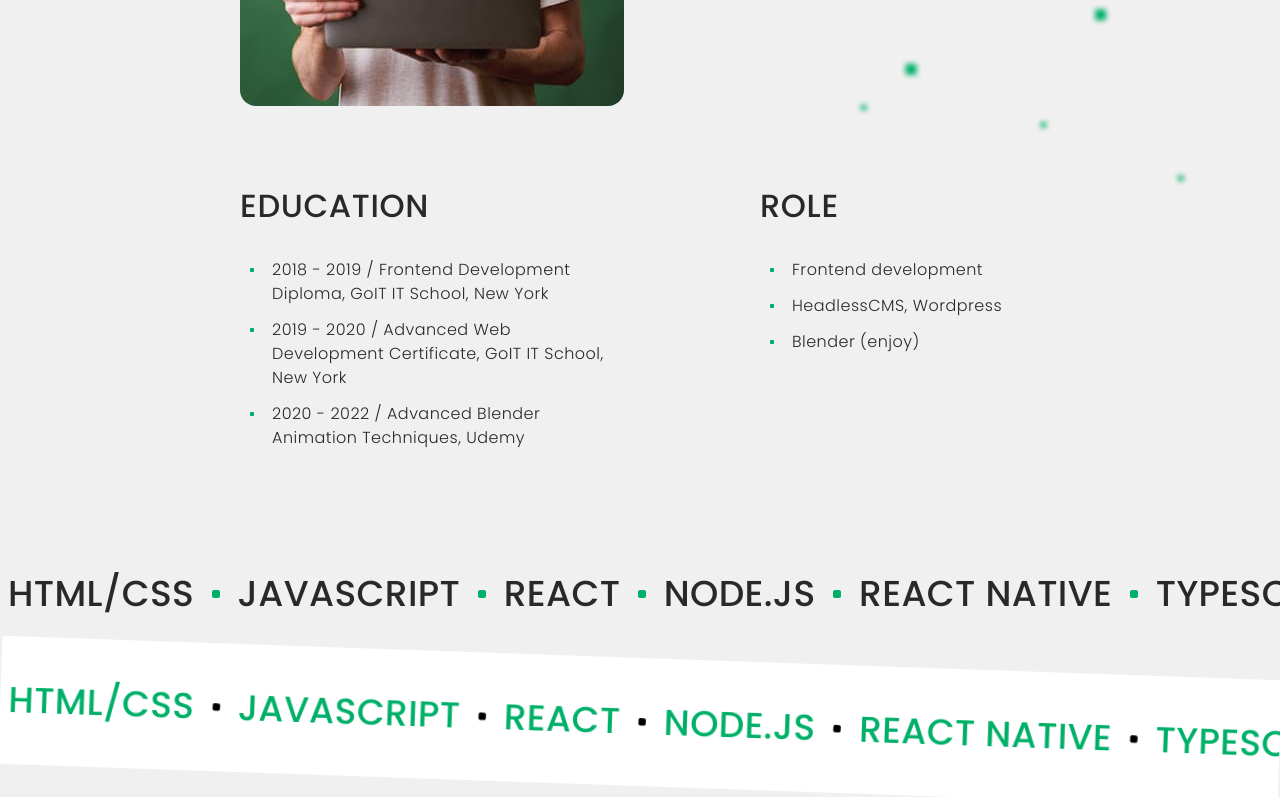
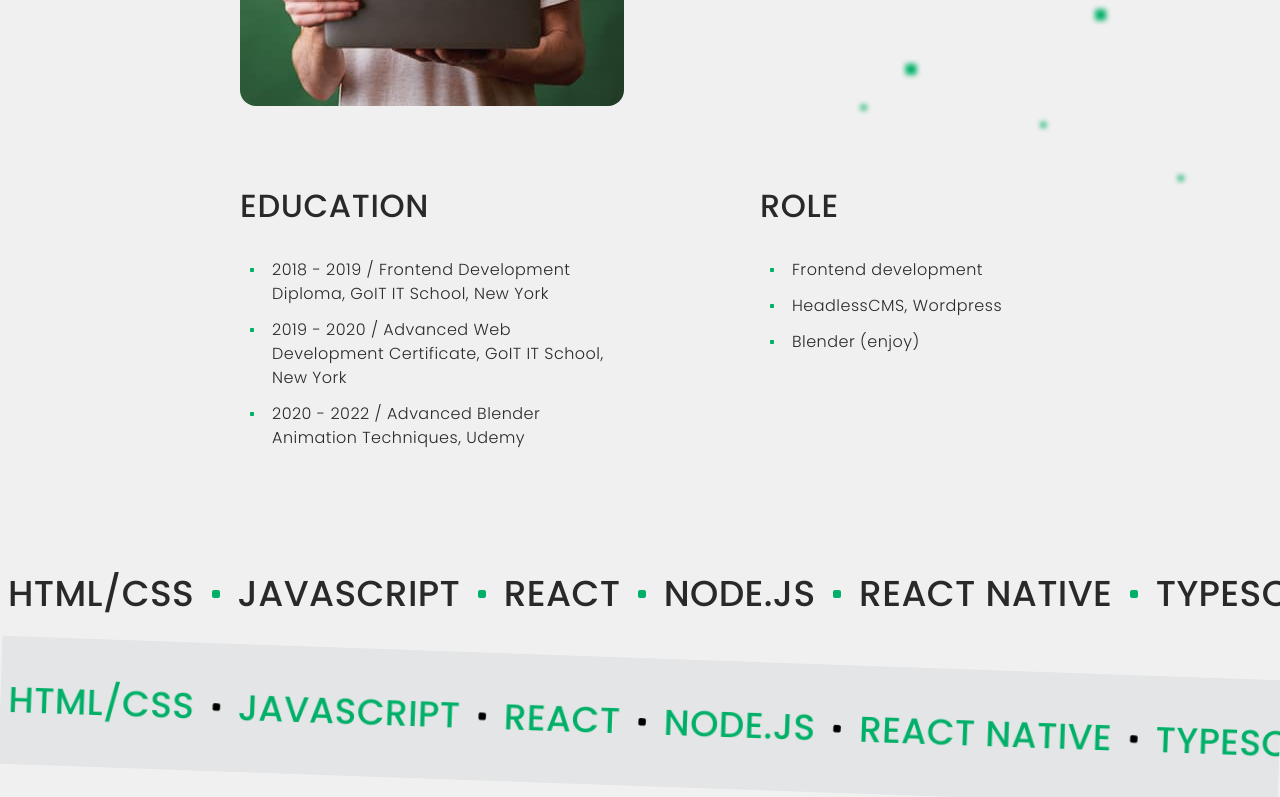
Before and after one commit to Tetiana-Polishchuk3/input-1st, a website built with Vite: page src/index.html in a window 1280 px wide. Shown: the part 2000-2797 px from the top of the page. Built offline with nearby package versions, Linux system fonts and the light colour scheme; no server answers; what accordion-js would draw is missing.

Commit message:
update base css

```diff
--- a/src/css/base.css
+++ b/src/css/base.css
@@ -9,7 +9,7 @@ body.light {
   --main-text-color: #292929;
   --span-text-color: #00b068;
   --main-background-color: #f0f0f0;
-  --accent-background-color: #ffffff;
+  --accent-background-color: #e4e5e6;
   --background-color: #f9f9f9;
   --hover-green: #00b068;
   --icon-color: #292929;
--- a/src/css/container.css
+++ b/src/css/container.css
@@ -1,14 +1,9 @@
+/* Styles for Mobile devices */
 .container {
-  max-width: 100%;
+  min-width: 320px;
+  max-width: 360px;
+  margin: 0 auto;
   padding: 0 20px;
-  margin: 0 auto;
-}
-
-/* Styles for Mobile devices */
-@media only screen and (min-width: 360px) {
-  .container {
-    max-width: 360px;
-  }
 }
 /* Styles for Tablet devices */
 @media only screen and (min-width: 768px) {
```
